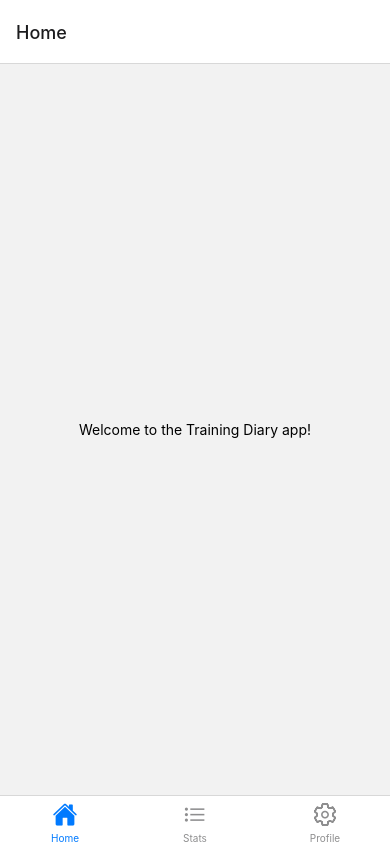
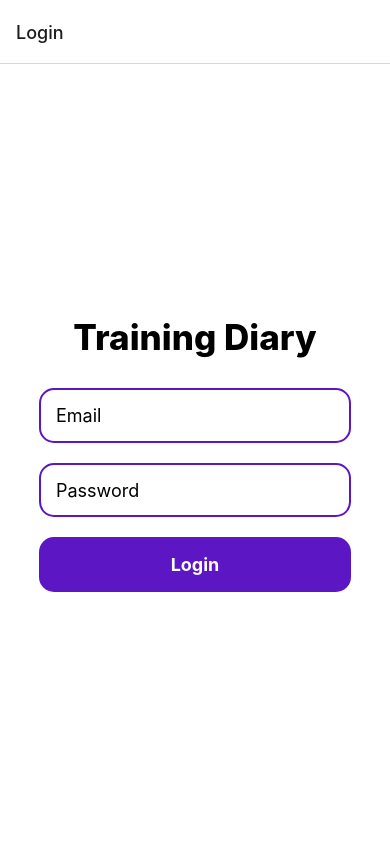
Before and after one commit to mirstep019/TD_App_Mobile, a React Native app in the folder ReactNative_MP/: screen /Home in a window 390 px wide. Built offline with nearby package versions, Linux system fonts and the light colour scheme.

Commit message:
working button redirect

```diff
--- /dev/null
+++ b/ReactNative_MP/Pages/LoginScreen.jsx
@@ -0,0 +1,83 @@
+import React, { useState } from 'react';
+import styled from 'styled-components/native';
+import HomeScreen from './HomeScreen';
+import { homeName } from '../components/MainContainer';
+import { useNavigation } from '@react-navigation/native';
+
+function LoginScreen(props) {
+  const [email, setEmail] = useState('');
+  const [password, setPassword] = useState('');
+  const navigation = useNavigation();
+
+  const handleLogin = () => {
+    props.onLogin()
+    navigation.navigate('Home');
+  };
+
+  return (
+    <Container>
+      <Title>Training Diary</Title>
+      <Input
+        placeholder="Email"
+        value={email}
+        onChangeText={setEmail}
+      />
+      <Input
+        placeholder="Password"
+        secureTextEntry
+        value={password}
+        onChangeText={setPassword}
+      />
+      <Button onPress={handleLogin}>
+        <ButtonText>Login</ButtonText>
+      </Button>
+    </Container>
+  );
+};
+
+export default LoginScreen;
+
+
+export const Container = styled.View`
+  flex: 1;
+  align-items: center;
+  justify-content: center;
+  background-color: #fff;
+`;
+
+export const Title = styled.Text`
+  font-size: 35px;
+  font-weight: 800;
+  margin-bottom: 30px;
+`;
+
+export const Input = styled.TextInput`
+  width: 80%;
+  height: 7%;
+  border-width: 2px;
+  border-color: #5c16c4;
+  border-radius: 15px;
+  margin-bottom: 20px;
+  padding: 15px;
+  font-size: 18px;
+`;
+
+export const Button = styled.TouchableOpacity`
+  background-color: #5c16c4;
+  padding: 10px;
+  border-radius: 15px;
+  width: 80%;
+  height: 7%;
+  display: flex;
+  justify-content: center;
+`;
+
+export const ButtonText = styled.Text`
+  color: #fff;
+  font-size: 18px;
+  font-weight: bold;
+  text-align: center;
+
+`;
+
+//#8c43ff
--- a/ReactNative_MP/Pages/StatsScreen.jsx
+++ b/ReactNative_MP/Pages/StatsScreen.jsx
@@ -4,7 +4,7 @@ import { View, Text } from 'react-native';
 const StatsScreen = () => {
   return (
     <View style={{ flex: 1, alignItems: 'center', justifyContent: 'center' }}>
-      <Text>Welcome to the Training Diary app!</Text>
+      <Text>Here will be stats displayed!</Text>
     </View>
   );
 };
--- a/ReactNative_MP/components/MainContainer.jsx
+++ b/ReactNative_MP/components/MainContainer.jsx
@@ -1,29 +1,40 @@
-import React from 'react';
+import React, { useState } from 'react';
 import { NavigationContainer } from '@react-navigation/native';
 import { createBottomTabNavigator } from '@react-navigation/bottom-tabs';
+import { createStackNavigator } from '@react-navigation/stack';
 import Ionicons from 'react-native-vector-icons/Ionicons';
-
 
 //Screens
 import HomeScreen from '../Pages/HomeScreen';
 import StatsScreen from '../Pages/StatsScreen';
 import ProfileScreen from '../Pages/ProfileScreen';
-
-//Login Screen
-const loginName = 'Login';
+import LoginScreen from '../Pages/LoginScreen';
 
 //Screen names
 const homeName = 'Home';
 const statsName = 'Stats';
 const profileName = 'Profile';
+const loginName = 'Login';
 
 const Tab = createBottomTabNavigator();
+const Stack = createStackNavigator();
 
-function MainContainer(){
+function MainContainer() {
+  const [loggedIn, setLoggedIn] = useState(false);
 
-    return(
-        <NavigationContainer>
+  const handleLogin = () => {
+    setLoggedIn(true);
+  };
+
+  const handleLogout = () => {
+    setLoggedIn(false);
+  };
+
+  return (
+    <NavigationContainer >
+      {loggedIn ? (
         <Tab.Navigator
+          color='#5c16c4'
           initialRouteName={homeName}
           screenOptions={({ route }) => ({
             tabBarIcon: ({ focused, color, size }) => {
@@ -32,26 +43,36 @@ function MainContainer(){
 
               if (rn === homeName) {
                 iconName = focused ? 'home' : 'home-outline';
-
               } else if (rn === statsName) {
                 iconName = focused ? 'list' : 'list-outline';
-
               } else if (rn === profileName) {
                 iconName = focused ? 'settings' : 'settings-outline';
               }
 
-            return <Ionicons name={iconName} size={size} color={color} />;
+              // Set the icon color to #5c16c4
+              return <Ionicons name={iconName} size={size} color='#5c16c4' />;
             },
-
-        })}>
-
+          })}
+          tabBarOptions={{
+            activeTintColor: '#5c16c4',
+            inactiveTintColor: 'grey',
+            labelStyle: { paddingBottom: 10, fontSize: 10 },
+            style: { padding: 10, height: 70 },
+          }}
+        >
           <Tab.Screen name={homeName} component={HomeScreen} />
           <Tab.Screen name={statsName} component={StatsScreen} />
           <Tab.Screen name={profileName} component={ProfileScreen} />
-
         </Tab.Navigator>
+      ) : (
+        <Stack.Navigator>
+          <Stack.Screen name={loginName}>
+            {(props) => <LoginScreen {...props} onLogin={handleLogin} />}
+          </Stack.Screen>
+        </Stack.Navigator>
+      )}
     </NavigationContainer>
-    )
+  );
 }
 
 export default MainContainer;
--- a/ReactNative_MP/package.json
+++ b/ReactNative_MP/package.json
@@ -25,7 +25,8 @@
     "react-native-safe-area-context": "^4.5.0",
     "react-native-screens": "^3.20.0",
     "react-native-vector-icons": "^9.2.0",
-    "react-native-web": "~0.18.10"
+    "react-native-web": "~0.18.10",
+    "styled-components": "^5.3.8"
   },
   "devDependencies": {
     "@babel/core": "^7.20.0"
```
Also changed, not shown: ReactNative_MP/Pages/Login.jsx (deleted, +0 -33 lines), ReactNative_MP/styles/styles.jsx (deleted, +0 -36 lines), ReactNative_MP/App.js (line endings or trailing spaces), 1 other file (tests, documents, lock files or other folders). Lines whose indentation alone changed are shown as unchanged.
